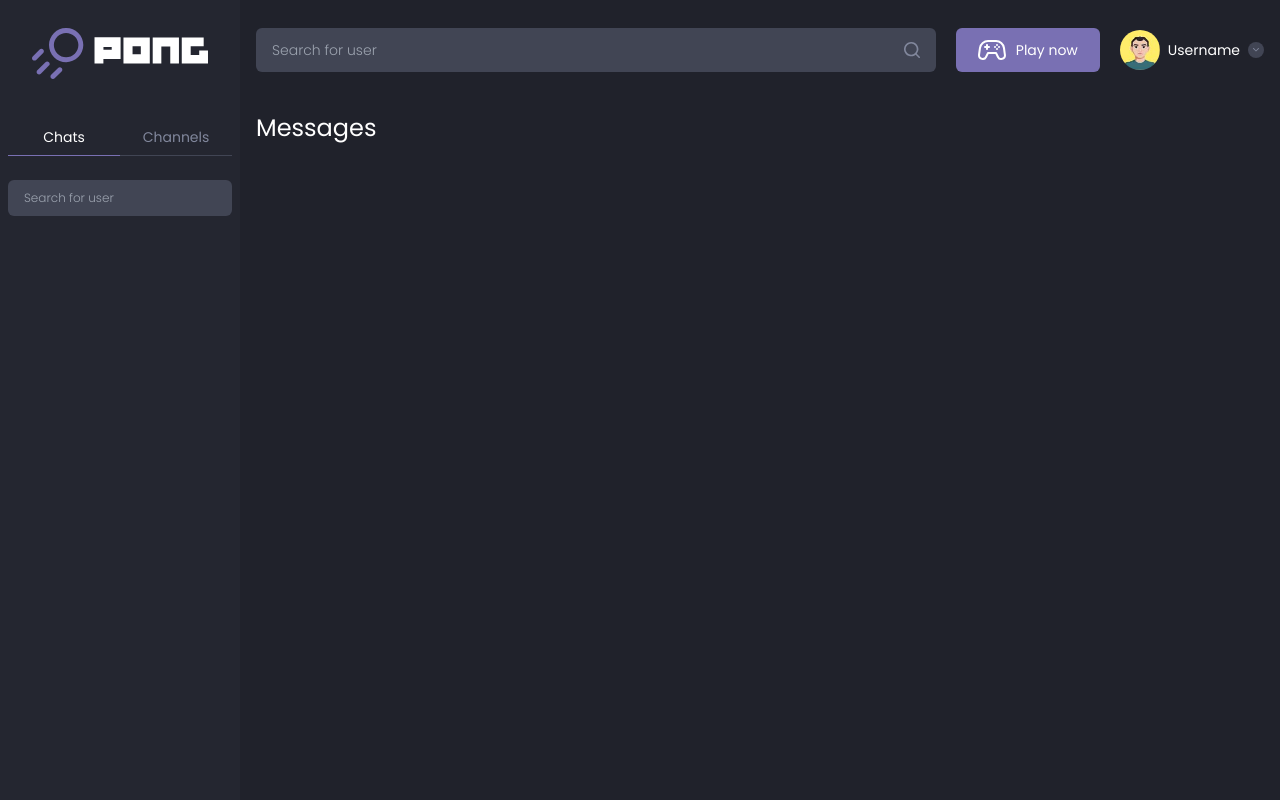
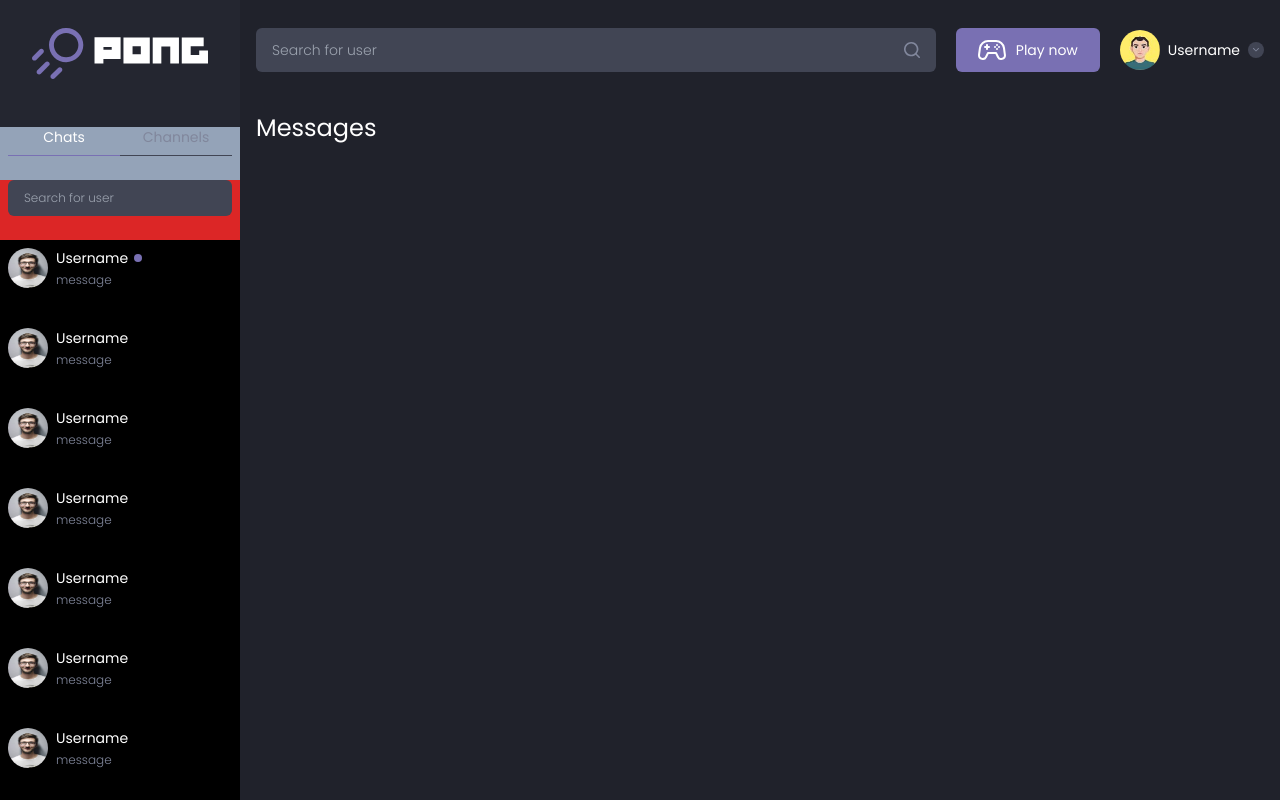
Before and after one commit to DNightOwl/42-ft-transcendence, a React (Create React App) app: page /#/Messages in a window 1280 px wide. Built offline with nearby package versions, Linux system fonts and the light colour scheme.

Commit message:
scroll in message

```diff
--- a/src/App.css
+++ b/src/App.css
@@ -70,6 +70,10 @@ main{
     border-bottom: 1px solid #7970B3 ;
 }
 
+.username{
+    max-width: 10.5rem;
+}
+
 @media screen and (min-width: 1024px) {
     .active {
         background-color: #414554;
--- /dev/null
+++ b/src/components/Items/CardFriendMessage.tsx
@@ -0,0 +1,23 @@
+import React from 'react';
+import friendPicture from '../../assets/friend.jpg';
+
+interface Props{
+    newMessage?:boolean
+}
+
+export default function CardFriendMessage(props:Props) {
+  return (
+    <a href="/" className='flex items-center gap-2 p-2 hover:bg-shape'>
+      <img src={friendPicture} alt="Friend" className='w-10 h-10 rounded-full' />
+      <div className='flex flex-col gap-1'>
+        <div className='flex items-center gap-1.5'>
+            <span className='text-primaryText text-sm username overflow-hidden text-ellipsis'>Username</span>
+            {
+                (props.newMessage)?(<span className='w-2 h-2 bg-primary rounded-full'></span>):null
+            }
+        </div>
+        <span className='text-secondaryText font-light text-xs'>message</span>
+      </div>
+  </a>
+  )
+}
--- a/src/components/Items/CardFriendOnline.tsx
+++ b/src/components/Items/CardFriendOnline.tsx
@@ -1,5 +1,5 @@
 import React from 'react'
-import friendPicture from '../../assets/friend.jpg'
+import friendPicture from '../../assets/friend.jpg';
 
 export default function CardUser() {
   return (
--- a/src/components/Items/MessagesList.tsx
+++ b/src/components/Items/MessagesList.tsx
@@ -1,12 +1,38 @@
 import React from 'react';
 import {SearchIcon} from '../Items/Icons';
+import CardFriendMessage from './CardFriendMessage';
 
 export default function MessagesList() {
   return (
-    <div className='px-2'>
-        <div className='flex items-center bg-shape pl-2 rounded-md search'>
+    <div className='flex flex-col h-full  gap-6'>
+        <div className='flex items-center bg-shape mx-2 pl-2 rounded-md'>
             <SearchIcon edit="w-3 relative"/>
             <input type="text" placeholder='Search for user' className='flex-1 bg-transparent placeholder-secondary-text placeholder:font-light placeholder:text-xs font-light text-xs py-2.5 px-2 focus:outline-none text-primaryText'/>
+        </div>
+        <div className='flex flex-col gap-6 h-full overflow-auto bg-black'>
+            <CardFriendMessage newMessage={true}/>
+            <CardFriendMessage />
+            <CardFriendMessage />
+            <CardFriendMessage />
+            <CardFriendMessage />
+            <CardFriendMessage />
+            <CardFriendMessage />
+            <CardFriendMessage />
+            <CardFriendMessage />
+            <CardFriendMessage />
+            <CardFriendMessage />
+            <CardFriendMessage />
+            <CardFriendMessage />
+            <CardFriendMessage />
+            <CardFriendMessage />
+            <CardFriendMessage />
+            <CardFriendMessage />
+            <CardFriendMessage />
+            <CardFriendMessage />
+            <CardFriendMessage />
+            <CardFriendMessage />
+            <CardFriendMessage />
+            <CardFriendMessage />
         </div>
     </div>
   )
--- a/src/components/Items/Tabs.tsx
+++ b/src/components/Items/Tabs.tsx
@@ -11,7 +11,7 @@ let result:any;
 
 export function Tabs({children}:Props) {
   return (
-    <div className='flex flex-col gap-6'>
+    <div className='flex flex-col gap-6 h-full bg-slate-400'>
         {children}
     </div>
   )
@@ -58,12 +58,12 @@ export function TabsList({children}:Props) {
     const [state,setState] = useState<number>(0);
     activeTab = setState;
     const arrayChilds = Children.toArray(children);
-    return <div>{arrayChilds[state]}</div>
+    return <div className='bg-pink-200 h-full'>{arrayChilds[state]}</div>
   }
 
   export function TabContent({children}:Props) {
     return (
-      <div>
+      <div className='bg-red-600 h-full'>
           {children}
       </div>
     )
```
